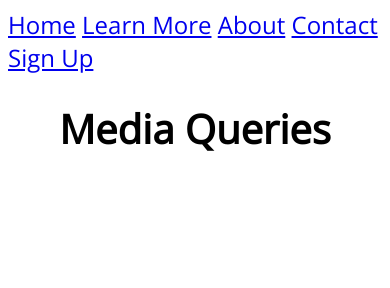
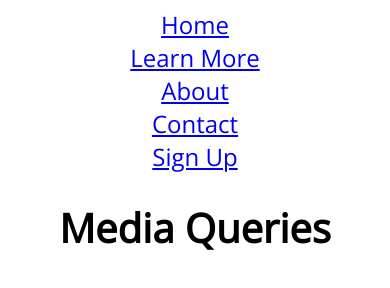
Before and after one commit to mirenja/colt-steele_webdev_bootcamp, a plain HTML site: page HelloCSS/Flexbox_And_Responsive_CODE/Flexbox_And_Responsive/MediaQueries/index.html in a window 390 px wide. Drawn offline with nearby package versions, Linux system fonts and the light colour scheme.

Commit message:
just demostrating responsiveness using the nav

```diff
--- a/HelloCSS/Flexbox_And_Responsive_CODE/Flexbox_And_Responsive/MediaQueries/app.css
+++ b/HelloCSS/Flexbox_And_Responsive_CODE/Flexbox_And_Responsive/MediaQueries/app.css
@@ -8,22 +8,39 @@ h1 {
 }
 nav {
     font-size: 1.5em;
+    display: flex;
+    justify-content: space-between;
 
 }
+ul {
+
+    flex:1; /*flex grow so that it occupies some of the remaining extra space*/
+    max-width:50%;
+    display:flex;
+    justify-content:space-evenly;
+}
+
+
 
 ul,li {
-    display: inline;
+
+    list-style:none;
     margin: 0;
     padding: 0;
 }
+
 /* mdeia (orientation:landscape){
     background-color:magenta;
 }
 */
 
-@media (max-width:768px){ /*768 and below*/
+@media (max-width: 768px){ /*768 and below*/
     h1{
-        font-size:4em
+        font-size:4em;
+    }
+    nav, nav ul {
+        flex-direction:column;
+        align-items: center;
     }
 }
 
```
